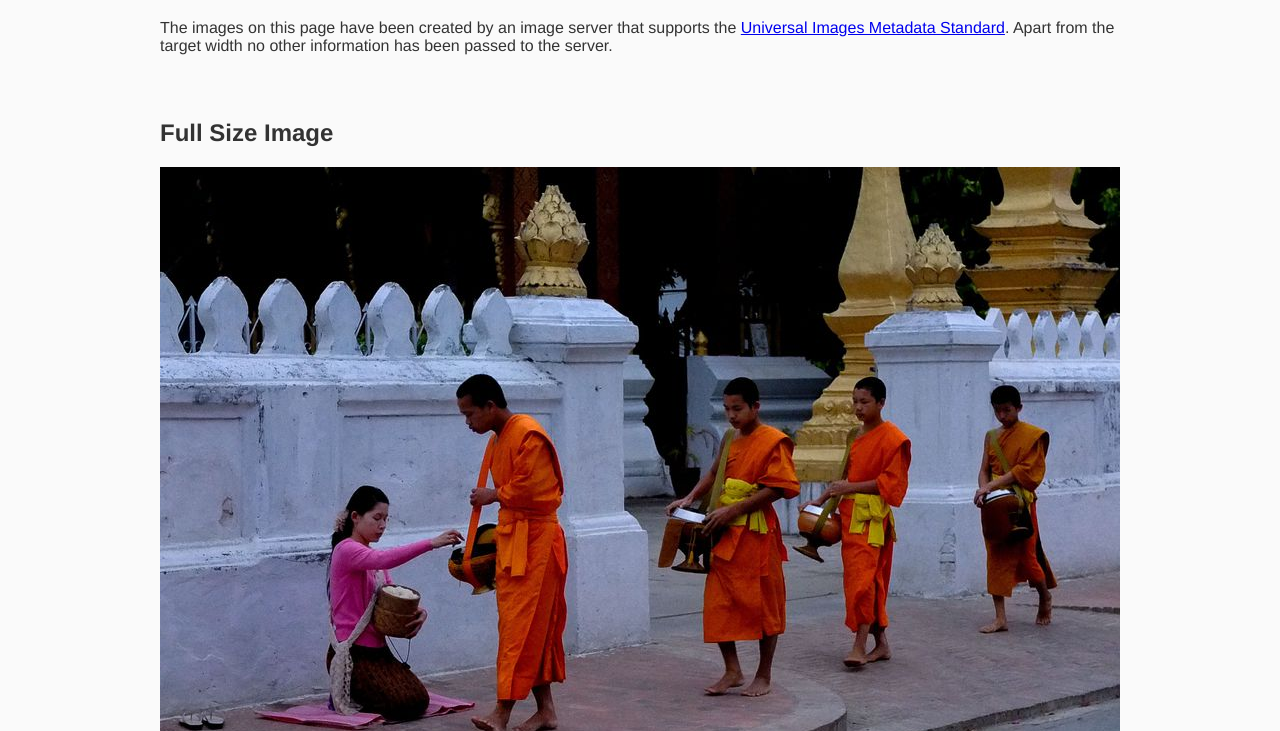
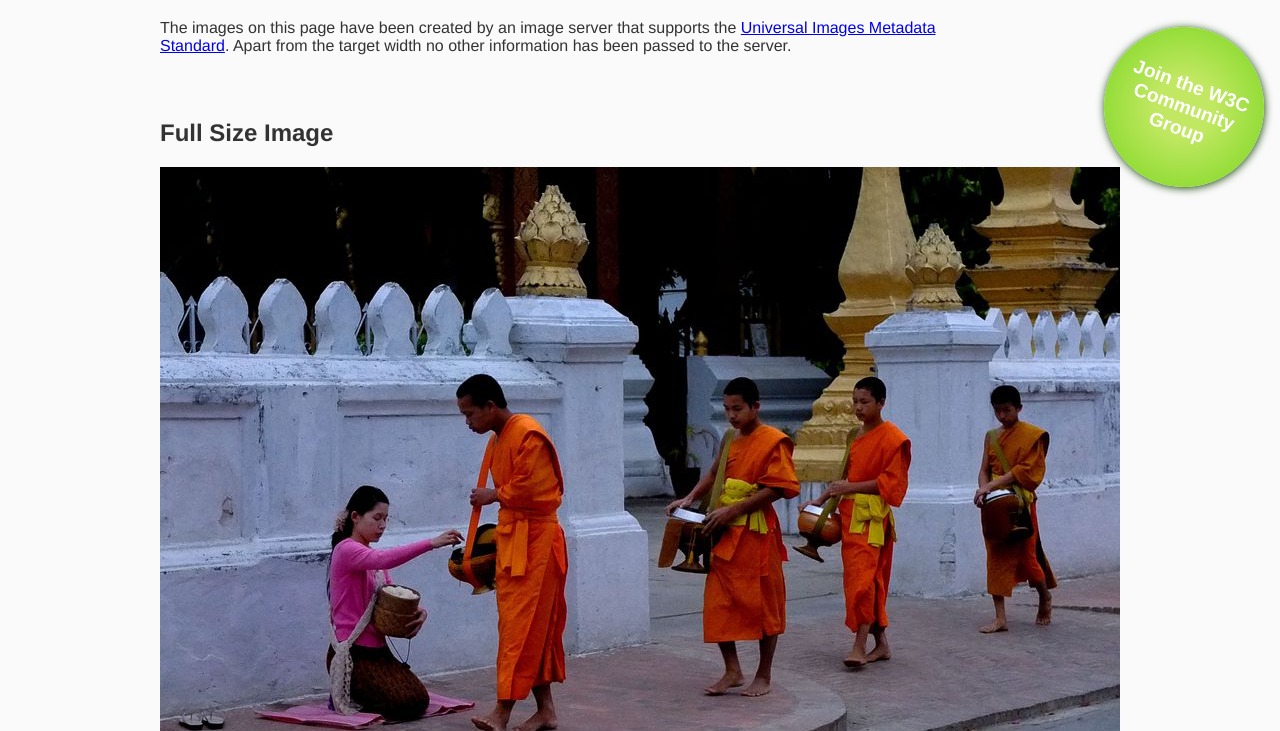
Before and after one commit to sbaechler/universalimages-demo, a website: page app/index.html in a window 1280 px wide. Shown: the part 69-800 px from the top of the page. Drawn offline with nearby package versions, Linux system fonts and the light colour scheme; files that its build step writes are made by us from their sources.

Commit message:
add call to action

```diff
--- a/app/index.html
+++ b/app/index.html
@@ -24,10 +24,11 @@
     <![endif]-->
     <header>
       <h1>Universal Images Demo Page</h1>
-      <p>The images on this page have been created  by an image server that
+      <p class="header-text">The images on this page have been created  by an image server that
         supports the <a href="https://github.com/universalimages/rmd">Universal Images Metadata Standard</a>.
         Apart from the target width no other information has been passed to the server.
       </p>
+      <button class="cta" onclick="window.location.href='https://www.w3.org/community/universalimages/';">Join the W3C Community Group</button>
     </header>
     <main>
       <div>
--- a/app/styles/main.scss
+++ b/app/styles/main.scss
@@ -48,3 +48,35 @@ h2 {
   color: #000;
   padding: 0.2em 0;
 }
+
+.cta {
+  display: none;
+  width: 10rem;
+  height: 10rem;
+  border-radius: 50%;
+  position: absolute;
+  right: 1rem;
+  top: 6rem;
+  border: none;
+  font-size: 1.2rem;
+  padding: 1rem;
+  transform: rotate(20deg);
+  cursor: pointer;
+  color: white;
+  font-weight: 700;
+  box-shadow: #184709 1px 1px 8px 0;
+
+  background: #c2e863; /* Old browsers */
+  background: -moz-radial-gradient(center, ellipse cover, #c2e863 0%, #c2e863 25%, #77d61d 100%); /* FF3.6-15 */
+  background: -webkit-radial-gradient(center, ellipse cover, #c2e863 0%,#c2e863 25%,#77d61d 100%); /* Chrome10-25,Safari5.1-6 */
+  background: radial-gradient(ellipse at center, #c2e863 0%,#c2e863 25%,#77d61d 100%);
+
+}
+@media screen and (min-width: 800px) {
+  .cta {
+    display: block;
+  }
+  .header-text {
+    padding-right: 11rem;
+  }
+}
```
